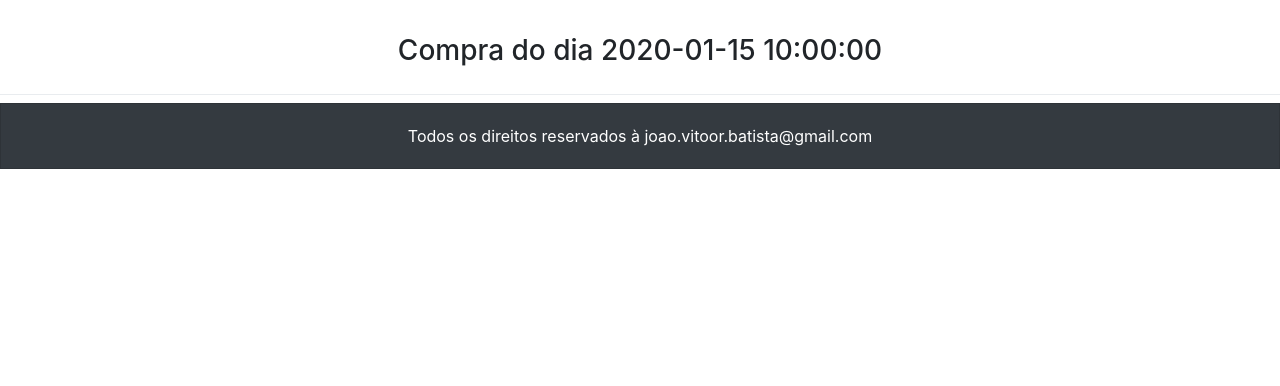
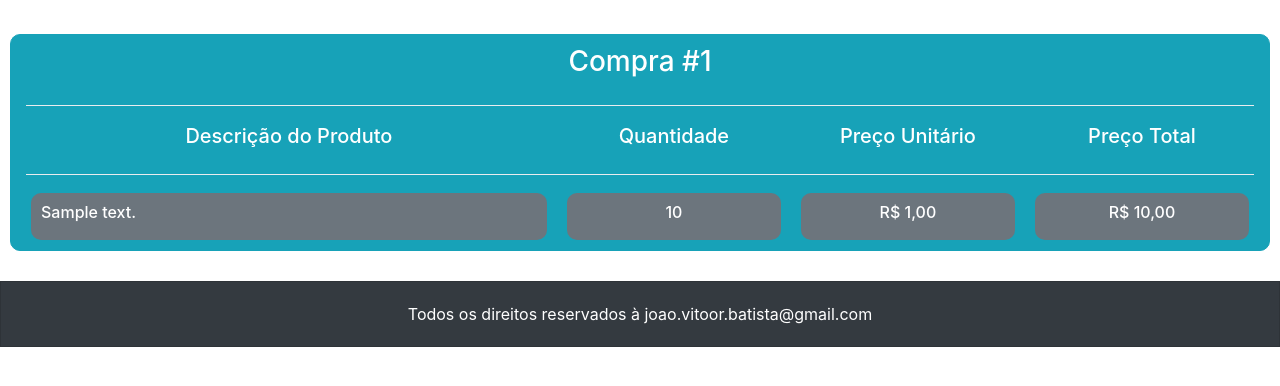
Before and after one commit to jvbnascimento/ecommerce, a Flask app: template app/templates/minhas_compras.html in a window 1280 px wide. Shown: the part 56-442 px from the top of the page. Run offline with Flask 2, Linux system fonts and the light colour scheme; tables that the repository leaves empty hold one stand-in row (values such as "Sample post"); the template is opened without the code that fills it: values that come from a table or form of the project are taken from there, most other values are stand-ins (such as "Sample title", 1, 10 or a date in 2020); parts of the project's set-up code (start-up, migrations or seed data) failed here and were passed over; some libraries are stand-ins or nearby versions.

Commit message:
Finalizando mostragem das compras do usuário do menu Minhas Compras

```diff
--- a/app/controllers/minhas_compras.py
+++ b/app/controllers/minhas_compras.py
@@ -19,7 +19,8 @@ def minhas_compras():
         current_url = current_url[1]
 
         lista_compras = Compra.query.filter_by(
-            usuario_id=current_user.id).order_by('data').all()
+            usuario_id = current_user.id
+        ).order_by('data').all()
 
         cookie = request.cookies.get('carrinho_compras')
 
--- a/app/static/css/modelo.css
+++ b/app/static/css/modelo.css
@@ -1,3 +1,12 @@
+.conteudo-flex {
+    display: flex;
+}
+
+.alinhar-itens-centro {
+    justify-content: center;
+    align-items: center;
+}
+
 /* SEM OUTLINE */
 .sem-outline {
     outline: 0;
@@ -11,13 +20,22 @@
     padding-top: 0;
     padding-bottom: 0;
 }
+.espaco-interno-5 {
+    padding: 5px;
+}
 .espaco-interno-10 {
     padding: 10px;
+}
+.espaco-interno-15 {
+    padding: 15px;
 }
 
 /* ALINHAMENTO DE TEXTO */
 .centralizar-texto {
     text-align: center;
+}
+.esquerda-texto {
+    text-align: left;
 }
 
 /* CORES DE FUNDO  */
@@ -36,6 +54,9 @@
 /* BORDAS */
 .borda-solid {
     border: 1px solid;
+}
+.borda-solid-baixo {
+    border-bottom: 1px solid;
 }
 .borda-radius-10 {
     border-radius: 10px;
@@ -69,6 +90,9 @@
 .borda-vermelha {
     border-color: #dc3545;
 }
+.borda-info {
+    border-color: #17a2b8;
+}
 
 /* ESPACOS EXTERNOS */
 .espaco-externo-vertical-10 {
@@ -99,6 +123,9 @@
 .espaco-abaixo-10 {
     margin-bottom: 10px;
 }
+.espaco-abaixo-20 {
+    margin-bottom: 20px;
+}
 .espaco-abaixo-30 {
     margin-bottom: 30px;
 }
--- /dev/null
+++ b/app/static/js/minhas_compras/calcular_preco_total.js
@@ -0,0 +1,18 @@
+$(document).ready(function () {
+    let compras = $("#lista_compras").children("div");
+
+    compras.each(function() {
+        let preco_total = $(this).children().children().children().children("h6[name='preco_total']");
+        let preco_unitario = $(this).children().children().children().children("h6[name='preco_unitario']");
+        let quantidade_item = $(this).children().children().children().children("h6[name='quantidade_item']");
+
+        preco_total.each(function(index) {
+            $(this).text("R$ " +
+                (
+                    parseInt($(quantidade_item[index]).text()) *
+                    parseFloat($(preco_unitario[index]).text().split("R$ ")[1].replace(",", "."))
+                ).toFixed(2).replace(".", ",")
+            );
+        });
+    });
+});
--- a/app/templates/minhas_compras.html
+++ b/app/templates/minhas_compras.html
@@ -5,30 +5,57 @@
 {% extends "modelo_html.html" %}
 
 {% block script_adicional %}
-<!-- <script src="../static/js/padronizar_descricao/padronizar_descricao.js"></script> -->
-<!-- <script src="../static/js/modificar_quantidades_produtos/modificar_quantidades_produtos.js"></script> -->
-<!-- <script src="../static/js/carrinho/adicionar_carrinho.js"></script> -->
+<script src="../static/js/minhas_compras/calcular_preco_total.js"></script>
 {% endblock %}
 
 {% block content %}
-<div class="container-fluid sem-espacos-internos"><br>
+<div class="container-fluid" id="lista_compras"><br>
     {% for c in lista_compras %}
-    <div class="row espaco-interno-10">
-        <div class="col text-center">
-            <h3> Compra do dia {{ c.data }} </h3>
+    <div name="compra_{{ c.id }}" class="row espaco-abaixo-20 espaco-interno-10">
+        <div class="col borda-solid borda-radius-10 borda-info bg-info">
+            <div class="row text-center espaco-interno-10">
+                <div class="col">
+                    <h3 class="fonte-branca"> Compra #{{ c.id }} </h3>
+                </div>
+            </div>
+
+            <div class="dropdown-divider"></div>
+
+            <div class="row text-center espaco-interno-10">
+                <div class="col-5 espaco-externo-horizontal-10">
+                    <h5 class="fonte-branca">Descrição do Produto</h5>
+                </div>
+                <div class="col espaco-externo-horizontal-10">
+                    <h5 class="fonte-branca">Quantidade</h5>
+                </div>
+                <div class="col espaco-externo-horizontal-10">
+                    <h5 class="fonte-branca">Preço Unitário</h5>
+                </div>
+                <div class="col espaco-externo-horizontal-10">
+                    <h5 class="fonte-branca">Preço Total</h5>
+                </div>
+            </div>
+
+            <div class="dropdown-divider"></div>
+
+            {% for p in c.produtos_compra %}
+            <div class="row text-center espaco-interno-10">
+                <div class="col-5 espaco-interno-10 espaco-externo-horizontal-10 text-left bg-secondary fonte-branca borda-radius-10">
+                    <h6 name="descricao">{{ p.produto.descricao }}</h6>
+                </div>
+                <div class="col espaco-interno-10 espaco-externo-horizontal-10 bg-secondary fonte-branca borda-radius-10 conteudo-flex alinhar-itens-centro">
+                    <h6 name="quantidade_item">{{ p.quantidade_item }}</h6>
+                </div>
+                <div class="col espaco-interno-10 espaco-externo-horizontal-10 bg-secondary fonte-branca borda-radius-10 conteudo-flex alinhar-itens-centro">
+                    <h6 name="preco_unitario">{{ "R$ %.2f"|format(p.preco_item|float) | replace(".", ",") }}</h6>
+                </div>
+                <div class="col espaco-interno-10 espaco-externo-horizontal-10 bg-secondary fonte-branca borda-radius-10 conteudo-flex alinhar-itens-centro">
+                    <h6 name="preco_total">{{ "R$ %.2f"|format(p.preco_item|float) | replace(".", ",") }}</h6>
+                </div>
+            </div>
+            {% endfor %}
         </div>
     </div>
-
-    <div class="row">
-        <div class="col">
-
-        </div>
-        <div class="col">
-
-        </div>
-    </div>
-
-    <div class="dropdown-divider"></div>
     {% endfor %}
 </div>
 {% endblock %}
```
